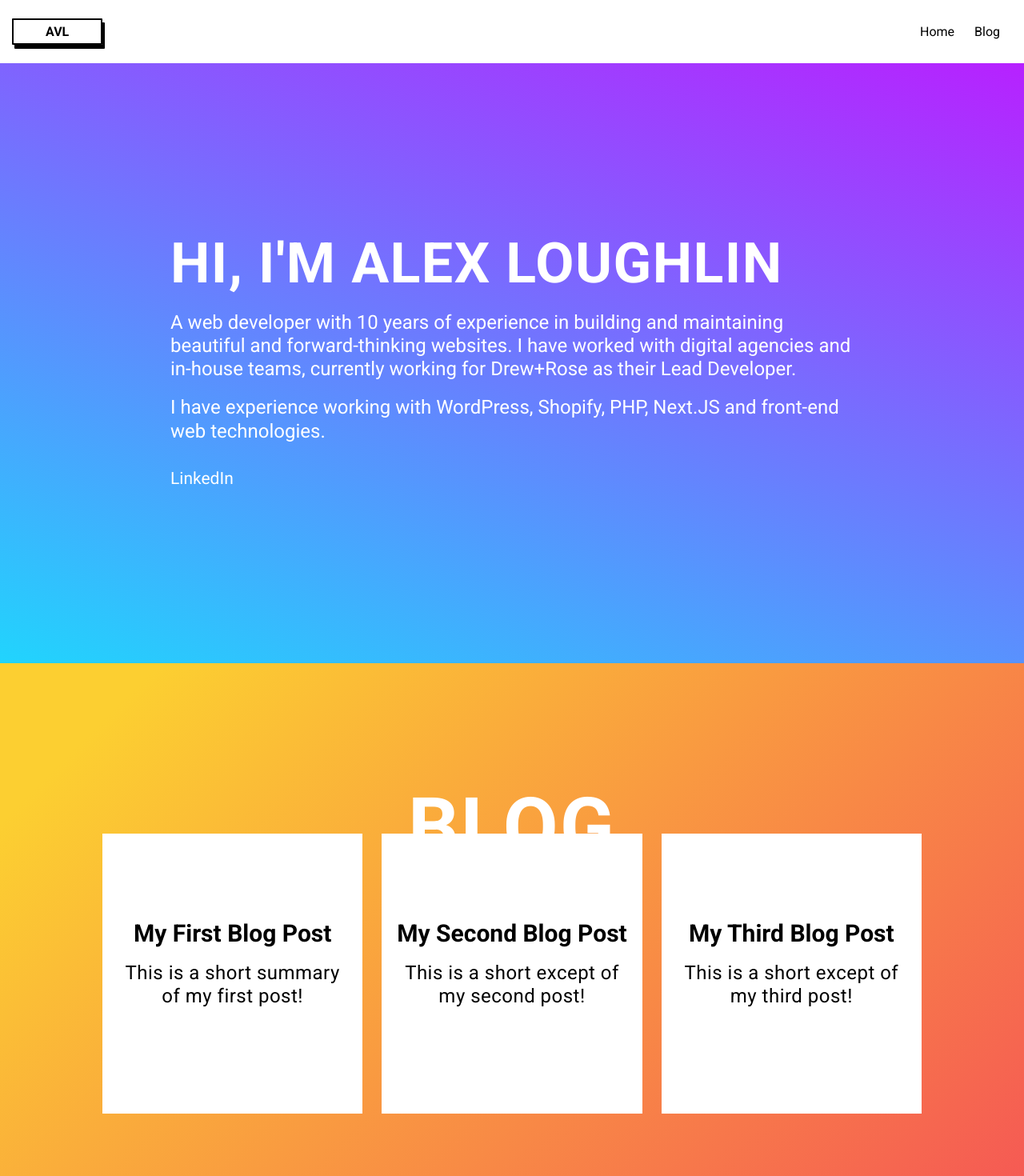
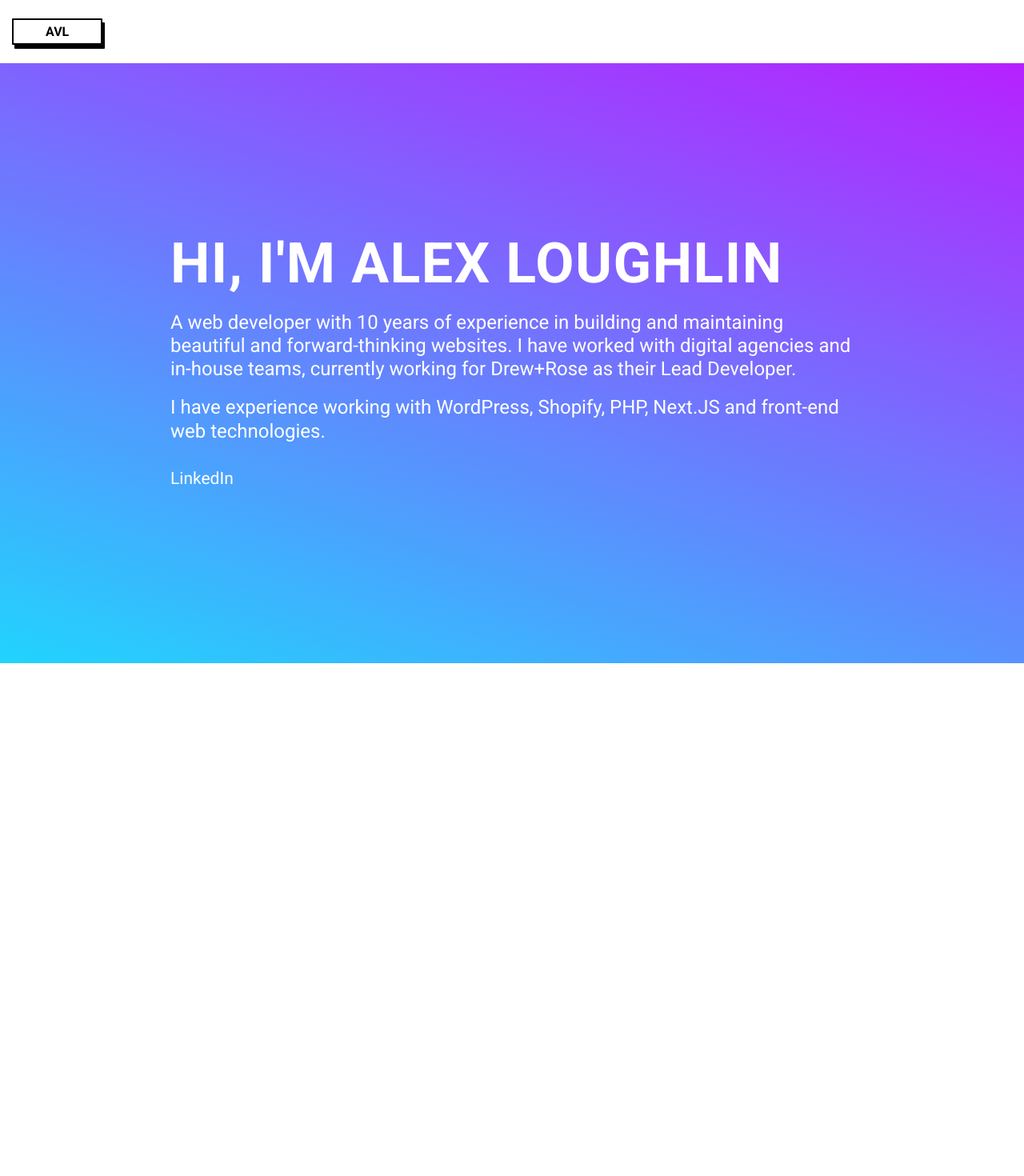
Before and after one commit to AlexLoughln117/new-portfolio, a Next.js app: page / in a window 1280 px wide. Shown: the top 1470 px of the page at 80% size. After the commit the page ends 829 px from the top, so only its background shows below. Built offline with nearby package versions, Linux system fonts and the light colour scheme.

Commit message:
Removing blogs links and sections until I have content

```diff
--- a/src/app/page.js
+++ b/src/app/page.js
@@ -9,11 +9,6 @@ export default function HomePage() {
     // Use the className from the CSS module for the main container
     <div className={styles.ctnHome}>
 
-      {/* Wrap the entire clickable intro area with the Next.js Link component */}
-      {/* The 'href' prop defines the destination URL */}
-      {/* <Link href="/category/work" className={styles.introLinkWrapper}> */}
-
-        {/* Use classNames for styling elements */}
         <div className={styles.articleIntro}>
           <div className={styles.homeIntro}>
             <h2>Hi, I&apos;m Alex Loughlin</h2>
@@ -28,21 +23,14 @@ export default function HomePage() {
                 LinkedIn
               </Link>
             </div>
-            {/* Apply specific styling to the link text if desired */}
             {/* <h3 className={styles.homeIntroLink}>
               See Work &gt; {}
             </h3> */}
           </div>
         </div>
-      {/* </Link> */}
 
-      <RecentBlogs />
 
-      {/* You can add back other sections (like blog, books) here later */}
-      {/* Example: */}
-      {/* <div className={styles.someOtherSection}> */}
-      {/* <h2>Other Content</h2> */}
-      {/* </div> */}
+      {/* <RecentBlogs /> */}
 
     </div>
   );
--- a/src/components/Header.js
+++ b/src/components/Header.js
@@ -14,8 +14,8 @@ const Header = () => {
         </div>
         <nav className={styles.nav}>
           <ul>
-            <li><Link href="/">Home</Link></li>
-            <li><Link href="/blog">Blog</Link></li>
+            {/* <li><Link href="/">Home</Link></li>
+            <li><Link href="/blog">Blog</Link></li> */}
             {
             /* <li><Link href="/bv-blog">BV</Link></li>
             <li><Link href="/category/work">Work</Link></li>
```
